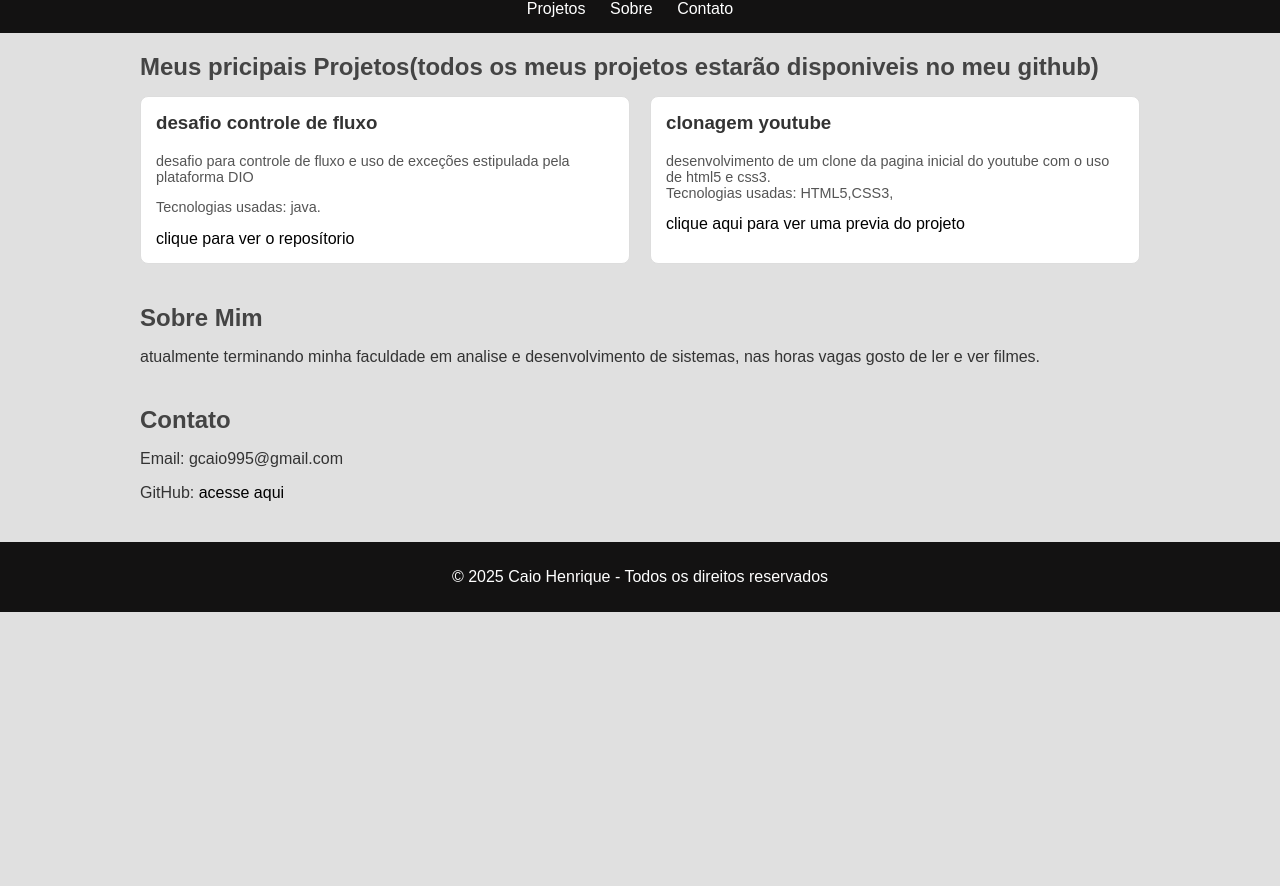
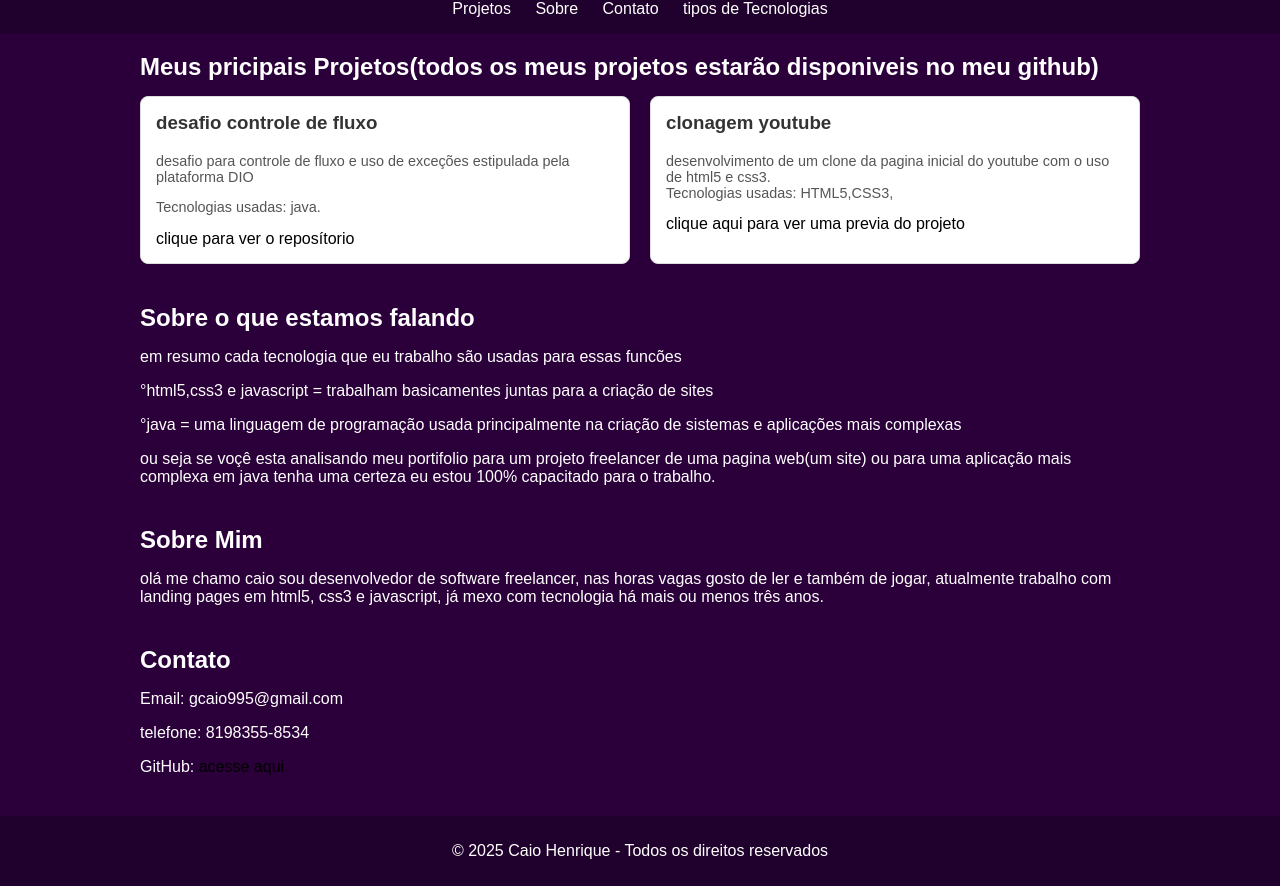
Before and after one commit to Hitech1111/portifolioDevSantos, a plain HTML site: page index.html in a window 1280 px wide. Shown: the part 62-948 px from the top of the page. Before the commit the page ends 800 px from the top, so only its background shows below. Drawn offline with Linux system fonts and the light colour scheme.

Commit message:
new background color and new hyperlinks

```diff
--- a/index.html
+++ b/index.html
@@ -1,11 +1,13 @@
 <!doctype html>
 <html lang="pt-BR">
+
 <head>
   <meta charset="utf-8" />
   <meta name="viewport" content="width=device-width, initial-scale=1" />
   <title>Portfólio — Caio Henrique</title>
   <link rel="stylesheet" href="main.css">
 </head>
+
 <body>
   <header>
     <h1>Portfólio — Caio Henrique</h1>
@@ -13,7 +15,7 @@
       <a href="#projects">Projetos</a>
       <a href="#about">Sobre</a>
       <a href="#contact">Contato</a>
-      <a href="#"></a>
+      <a href="#tecs">tipos de Tecnologias</a>
     </nav>
   </header>
 
@@ -29,7 +31,8 @@
         </div>
         <div class="project">
           <h3>clonagem youtube </h3>
-          <p>desenvolvimento de um clone da pagina inicial do youtube com o uso de html5 e css3. <br> Tecnologias usadas: HTML5,CSS3,</p>
+          <p>desenvolvimento de um clone da pagina inicial do youtube com o uso de html5 e css3. <br> Tecnologias
+            usadas: HTML5,CSS3,</p>
           <a href="https://hitech1111.github.io/clonagemYoutubeGrid/">clique aqui para ver uma previa do projeto</a>
         </div>
         <!-- <div class="project">
@@ -38,15 +41,29 @@
         </div> -->
       </div>
     </section>
+    <section id="tecs">
+      <h2>Sobre o que estamos falando</h2>
+      <p>em resumo cada tecnologia que eu trabalho são usadas para essas funcões</p>
 
+      <p> °html5,css3 e javascript = trabalham basicamentes juntas para a criação de sites </p>
+
+      <p> °java = uma linguagem de programação usada principalmente na criação de sistemas e aplicações mais complexas
+      </p>
+
+      <p>ou seja se voçê esta analisando meu portifolio para um projeto freelancer de uma pagina web(um site) ou para
+        uma aplicação mais complexa em java tenha uma certeza eu estou 100% capacitado para o trabalho.</p>
+    </section>
     <section id="about">
       <h2>Sobre Mim</h2>
-      <p>atualmente terminando minha faculdade em analise e desenvolvimento de sistemas, nas horas vagas gosto de ler e ver filmes.</p>
+      <p>olá me chamo caio sou desenvolvedor de software freelancer, nas horas vagas gosto de ler e também de jogar, atualmente trabalho com landing pages em html5,
+        css3 e
+        javascript, já mexo com tecnologia há mais ou menos três anos.</p>
     </section>
 
     <section id="contact">
       <h2>Contato</h2>
       <p>Email: gcaio995@gmail.com</p>
+      <p>telefone: 8198355-8534</p>
       <p>GitHub: <a href="https://github.com/Hitech1111">acesse aqui</a></p>
     </section>
   </div>
@@ -55,4 +72,5 @@
     <p>© 2025 Caio Henrique - Todos os direitos reservados</p>
   </footer>
 </body>
+
 </html>
--- a/main.css
+++ b/main.css
@@ -1,16 +1,22 @@
   body {
     font-family: Arial, sans-serif;
-      background: #e0e0e0;
+    background: #2b003a;
     margin: 0;
     padding: 0;
     color: #333;
   }
+
+  p{
+    color: #ffffff;
+  }
+
   header {
-      background: #131212;
+    background: #20002c;
     color: #fff;
     padding: 15px;
     text-align: center;
   }
+
   header h1 {
     margin: 0;
   }
@@ -19,48 +25,62 @@
     text-decoration: none;
     color: #000000;
   }
+
   nav {
     margin-top: 10px;
   }
+
   nav a {
     color: #fff;
     margin: 0 10px;
     text-decoration: none;
   }
+
   .container {
     max-width: 1000px;
     margin: 20px auto;
     padding: 0 20px;
   }
+
   section {
     margin-bottom: 40px;
   }
+
   h2 {
     margin-bottom: 15px;
-      color: #444;
+    color: #ffffff;
   }
+
   .projects {
     display: grid;
     grid-template-columns: repeat(auto-fit, minmax(250px, 1fr));
     gap: 20px;
   }
+
   .project {
     background: #fff;
     border: 1px solid #ddd;
     border-radius: 8px;
     padding: 15px;
   }
+
   .project h3 {
     margin-top: 0;
   }
+
   .project p {
     font-size: 0.9rem;
     color: #555;
   }
+
   footer {
-      background: #131212;
+    background: #20002c;
     color: #fff;
     text-align: center;
     padding: 10px;
     margin-top: 40px;
   }
+
+  .about p{
+    color:#ffffff
+  }
```
Lines whose indentation alone changed are shown as unchanged.
